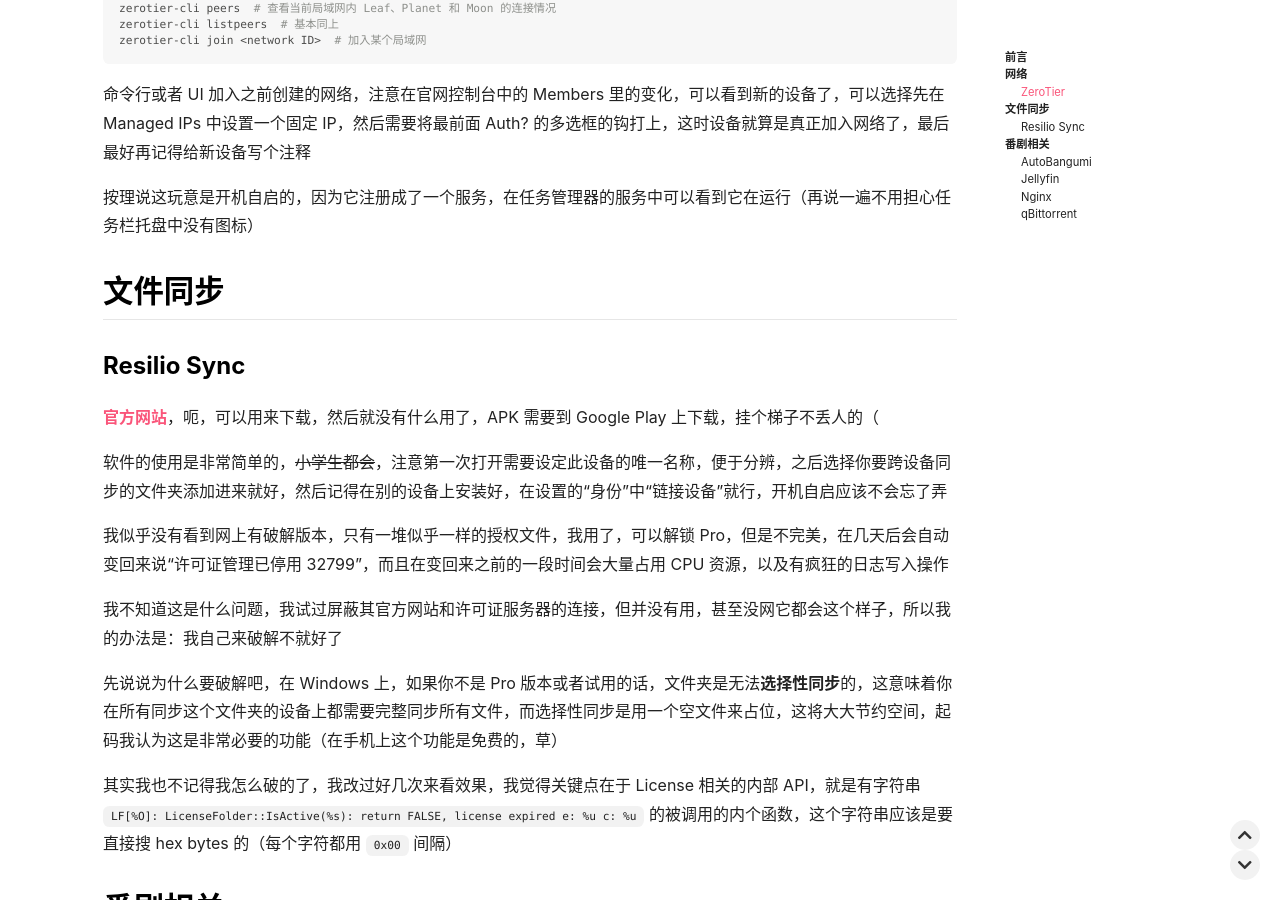
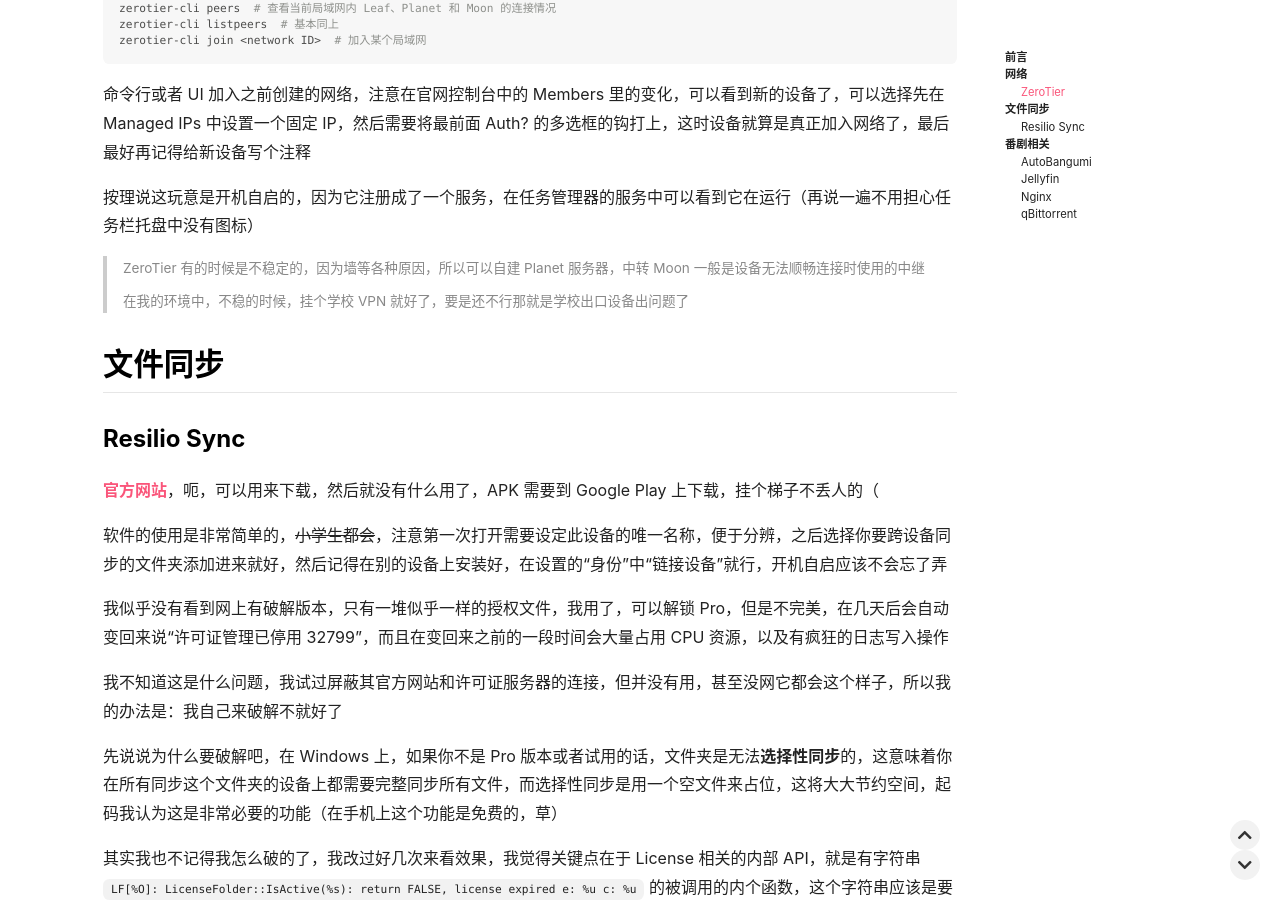
Before and after one commit to Lost-MSth/Lost-MSth.github.io, a Jekyll site: the page built from _posts/cs/2024-03-06-my-multi-device-solution.md, in a window 1280 px wide and 900 px high, scrolled down 1641 px. Built offline with Jekyll 4.4.1, drawn with Linux system fonts in a browser that asks for light colours; nearby versions of some CDN libraries; comment, search, counter and statistics services are not loaded.

Commit message:
Update 2024-03-06-my-multi-device-solution.md

```diff
--- a/_posts/cs/2024-03-06-my-multi-device-solution.md
+++ b/_posts/cs/2024-03-06-my-multi-device-solution.md
@@ -61,6 +61,10 @@ zerotier-cli join <network ID>  # 加入某个局域网
 
 按理说这玩意是开机自启的，因为它注册成了一个服务，在任务管理器的服务中可以看到它在运行（再说一遍不用担心任务栏托盘中没有图标）
 
+> ZeroTier 有的时候是不稳定的，因为墙等各种原因，所以可以自建 Planet 服务器，中转 Moon 一般是设备无法顺畅连接时使用的中继
+>
+> 在我的环境中，不稳的时候，挂个学校 VPN 就好了，要是还不行那就是学校出口设备出问题了
+
 ## 文件同步
 
 ### Resilio Sync
```
